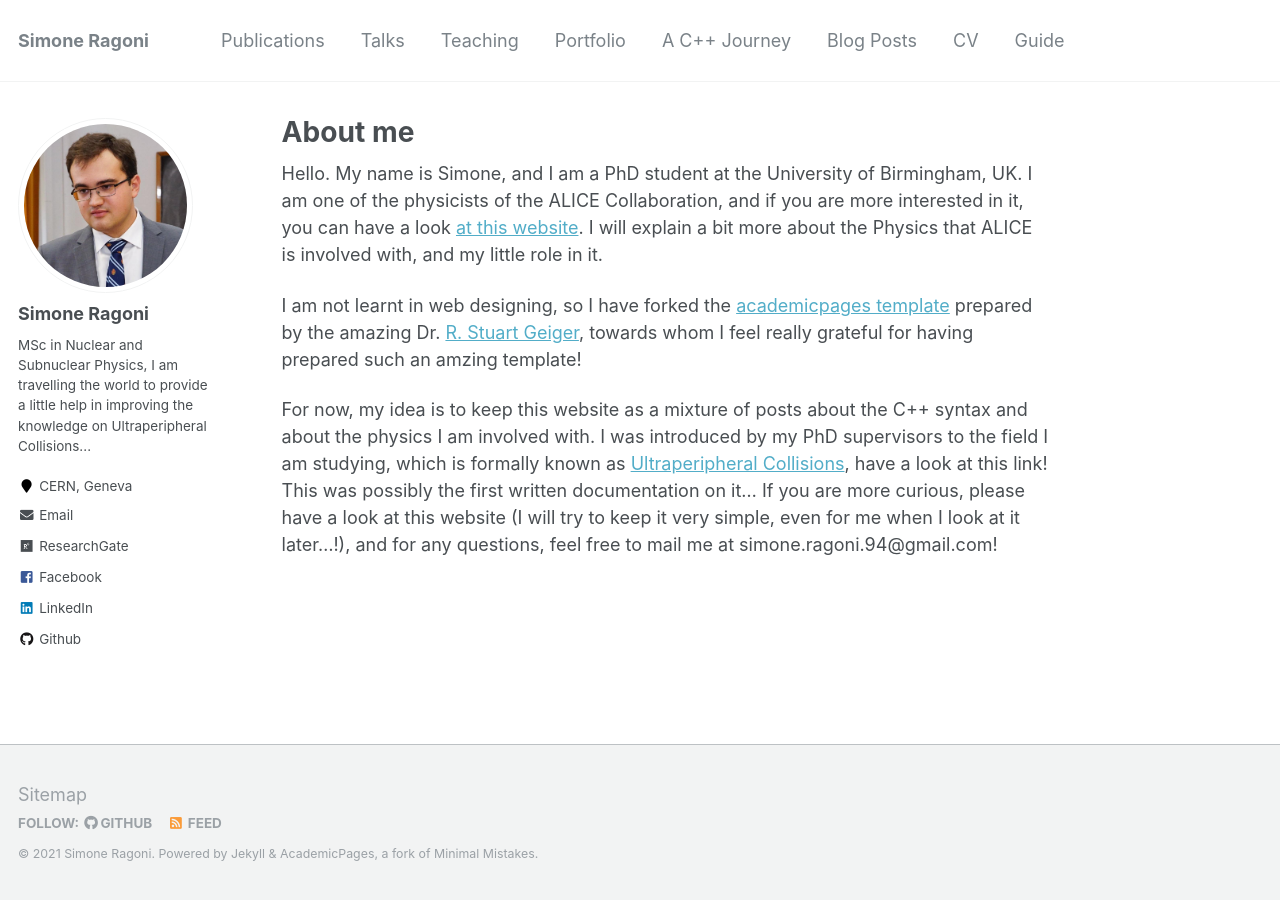
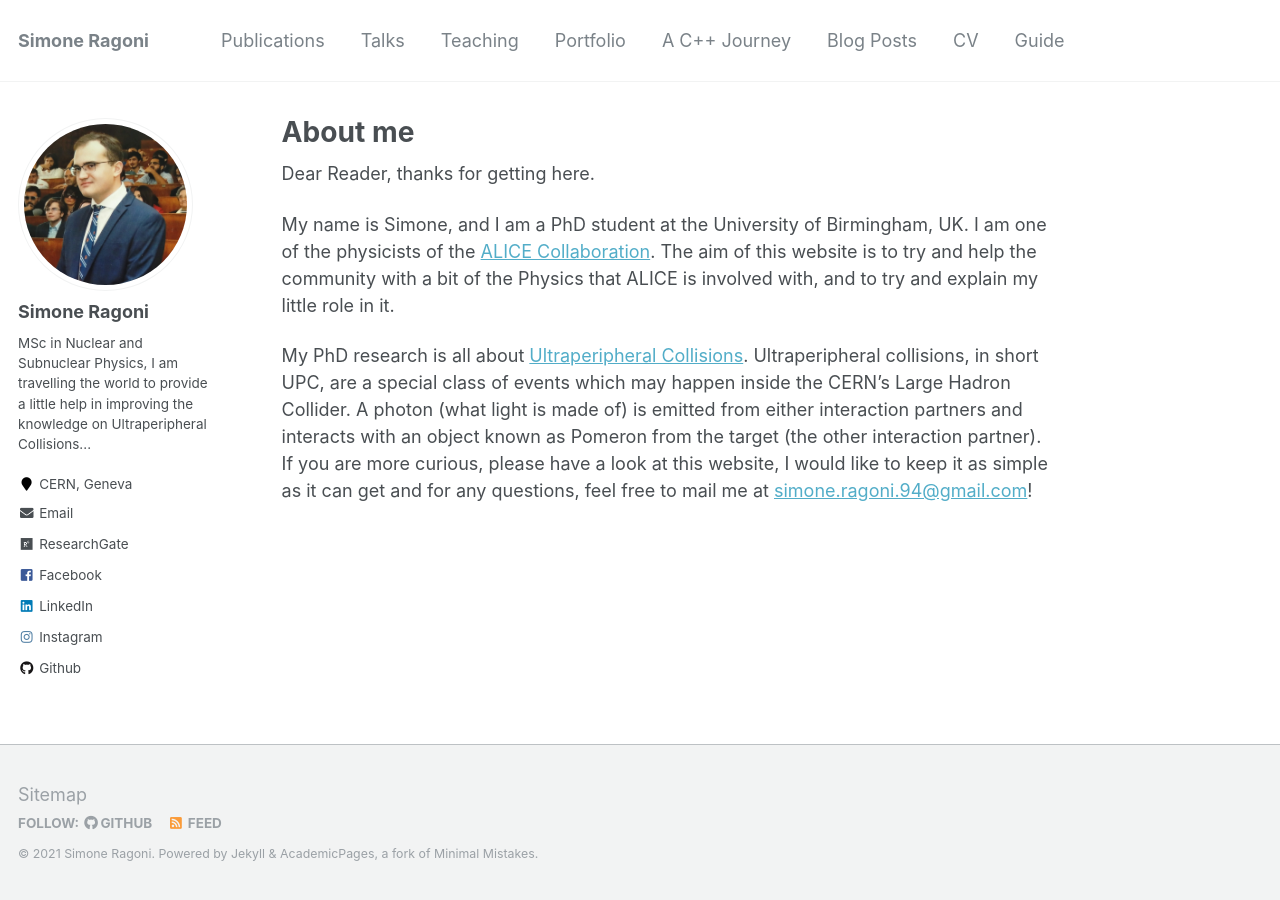
Before and after one commit to mdarabiamin/siragoni.github.io, a Jekyll site: the page built from _pages/about.md, in a window 1280 px wide. Built offline with Jekyll 4.4.1, drawn with Linux system fonts in a browser that asks for light colours.

Commit message:
Reprising website activities.

```diff
--- a/_config.yml
+++ b/_config.yml
@@ -10,7 +10,7 @@ locale                   : "en-US"
 title                    : "Simone Ragoni"
 title_separator          : "-"
 name                     : &name "Simone Ragoni"
-description              : &description "Phd student at the University of Birmingham, UK"
+description              : &description "PhD student at the University of Birmingham, UK"
 url                      : https://siragoni.github.io # the base hostname & protocol for your site e.g. "https://mmistakes.github.io"
 baseurl                  : "" # the subpath of your site, e.g. "/blog"
 repository               : "siragoni.github.io"
@@ -81,7 +81,7 @@ analytics:
 # Site Author
 author:
   name             : "Simone Ragoni"
-  avatar           : "me.jpg"
+  avatar           : "SR.jpg"
   bio              : "MSc in Nuclear and Subnuclear Physics, I am travelling the world to provide a little help in improving the knowledge on Ultraperipheral Collisions..."
   location         : "CERN, Geneva"
   employer         :
@@ -99,7 +99,7 @@ author:
   github           : "siragoni"
   google_plus      :
   keybase          :
-  instagram        :
+  instagram        : "ragonisimone"
   impactstory      : #"https://profiles.impactstory.org/u/xxxx-xxxx-xxxx-xxxx"
   lastfm           :
   linkedin         : "simone-ragoni"
--- a/_pages/about.md
+++ b/_pages/about.md
@@ -8,8 +8,9 @@ redirect_from:
   - /about.html
 ---
 
-Hello. My name is Simone, and I am a PhD student at the University of Birmingham, UK. I am one of the physicists of the ALICE Collaboration, and if you are more interested in it, you can have a look [at this website](http://alice.web.cern.ch). I will explain a bit more about the Physics that ALICE is involved with, and my little role in it.
+Dear Reader,
+thanks for getting here.
 
-I am not learnt in web designing, so I have forked the [academicpages template](https://github.com/academicpages/academicpages.github.io) prepared by the amazing Dr. [R. Stuart Geiger](https://stuartgeiger.com), towards whom I feel really grateful for having prepared such an amzing template!
+My name is Simone, and I am a PhD student at the University of Birmingham, UK. I am one of the physicists of the [ALICE Collaboration](http://alice.web.cern.ch). The aim of this website is to try and help the community with a bit of the Physics that ALICE is involved with, and to try and explain my little role in it.
 
-For now, my idea is to keep this website as a mixture of posts about the C++ syntax and about the physics I am involved with. I was introduced by my PhD supervisors to the field I am studying, which is formally known as [Ultraperipheral Collisions](https://arxiv.org/abs/nucl-ex/0502005), have a look at this link! This was possibly the first written documentation on it... If you are more curious, please have a look at this website (I will try to keep it very simple, even for me when I look at it later...!), and for any questions, feel free to mail me at simone.ragoni.94@gmail.com!
+My PhD research is all about [Ultraperipheral Collisions](https://arxiv.org/abs/nucl-ex/0502005). Ultraperipheral collisions, in short UPC, are a special class of events which may happen inside the CERN's Large Hadron Collider. A photon (what light is made of) is emitted from either interaction partners and interacts with an object known as Pomeron from the target (the other interaction partner). If you are more curious, please have a look at this website, I would like to keep it as simple as it can get and for any questions, feel free to mail me at [simone.ragoni.94@gmail.com](simone.ragoni.94@gmail.com)!
```
Also changed, not shown: images/SR.jpg (added).
